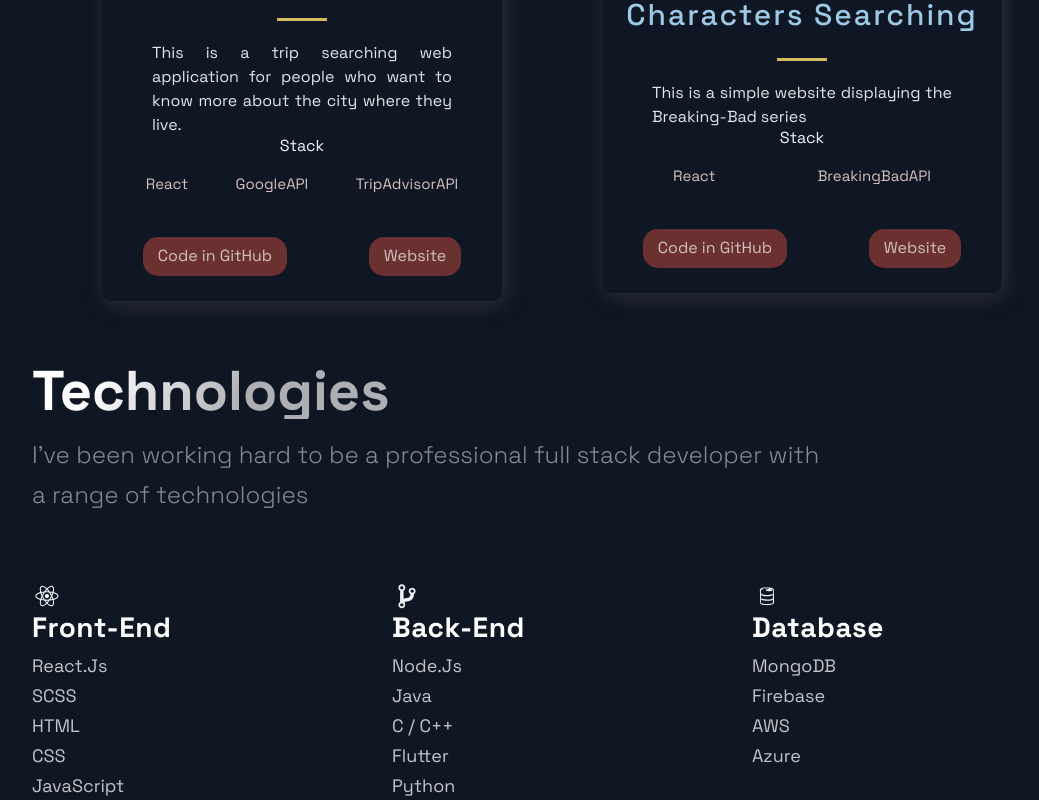
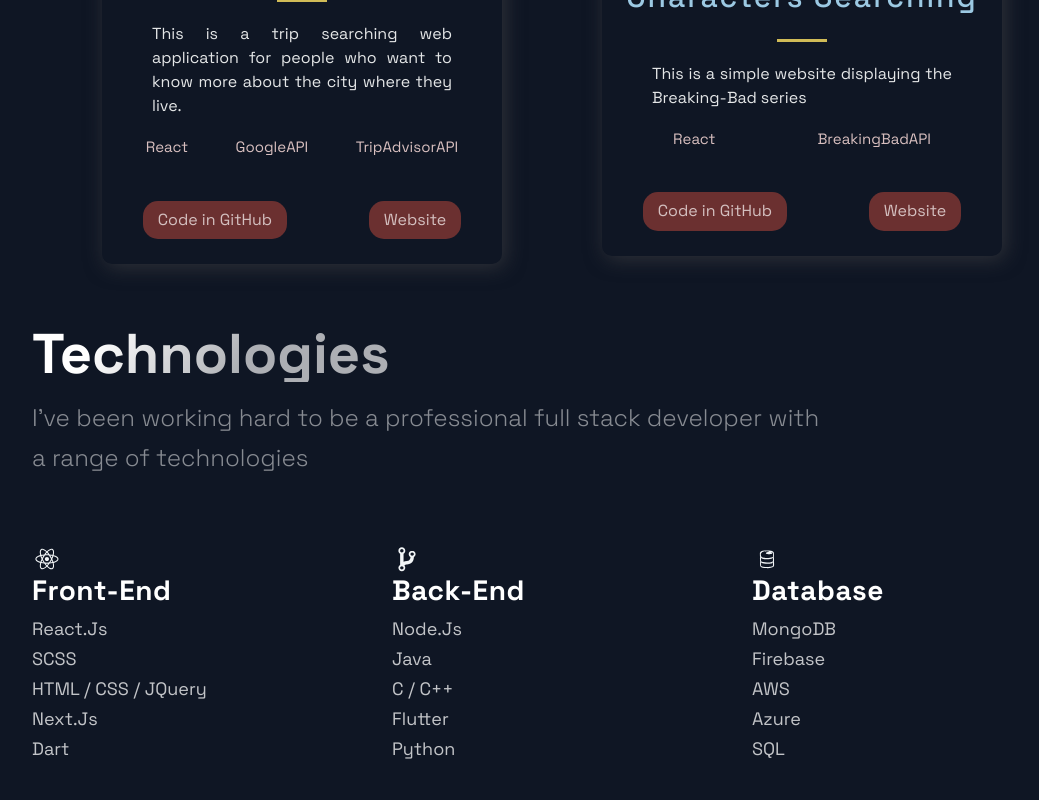
Before and after one commit to lf2lf2kk/Next.js-Single-Page-Portfolio, a Next.js app: page / in a window 1280 px wide. Shown: the part 2100-2900 px from the top of the page, without its empty margins (88-1127 px from the left). Built offline with nearby package versions, Linux system fonts and the light colour scheme.

Commit message:
change some digits

```diff
--- a/src/components/Projects/Projects.js
+++ b/src/components/Projects/Projects.js
@@ -18,7 +18,7 @@ const Projects = () => (
 					</TitleContent>
 					<CardInfo>{description}</CardInfo>
 					<div>
-						<TitleContent>Stack</TitleContent>
+						{/* <TitleContent> Full Stack</TitleContent> */}
 						<TagList>
 							{tags.map((tag, i) => (
 								< Tag key={i}>{tag}</Tag>
--- a/src/components/Technologies/Technologies.js
+++ b/src/components/Technologies/Technologies.js
@@ -18,9 +18,7 @@ const Technologies = () => (
 					<ListParagraph>
 						React.Js  <br />
 						SCSS  <br />
-						HTML  <br />
-						CSS  <br />
-						JavaScript  <br />
+						HTML / CSS / JQuery <br />
 						Next.Js  <br />
 						Dart
 					</ListParagraph>
@@ -48,7 +46,8 @@ const Technologies = () => (
 						MongoDB  <br />
 						Firebase  <br />
 						AWS  <br />
-						Azure
+						Azure <br />
+						SQL
 					</ListParagraph>
 				</ListContainer>
 			</ListItem>
--- a/src/constants/constants.js
+++ b/src/constants/constants.js
@@ -55,8 +55,8 @@ export const TimeLineData = [
 ];
 
 export const AcomplishmentData = [
-  { number: 6, text: 'Open Source Projects' },
+  { number: 5, text: 'Open Source Projects' },
   { number: 4, text: 'Internships (Programming-based)', },
   { number: 20, text: 'Certificates', },
-  { number: 5, text: 'Sponsors', }
+  { number: 7, text: 'Sponsors', }
 ];
```
